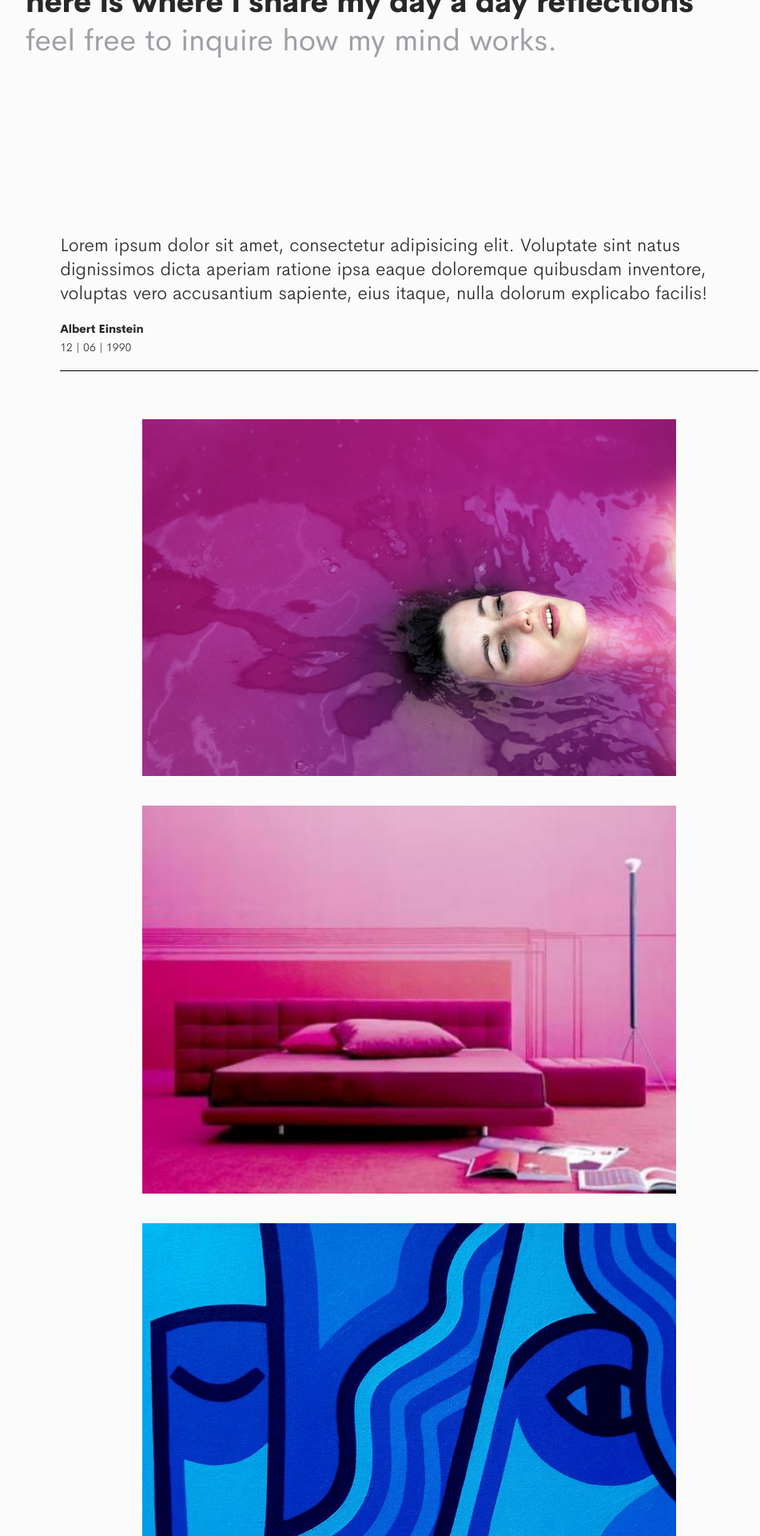
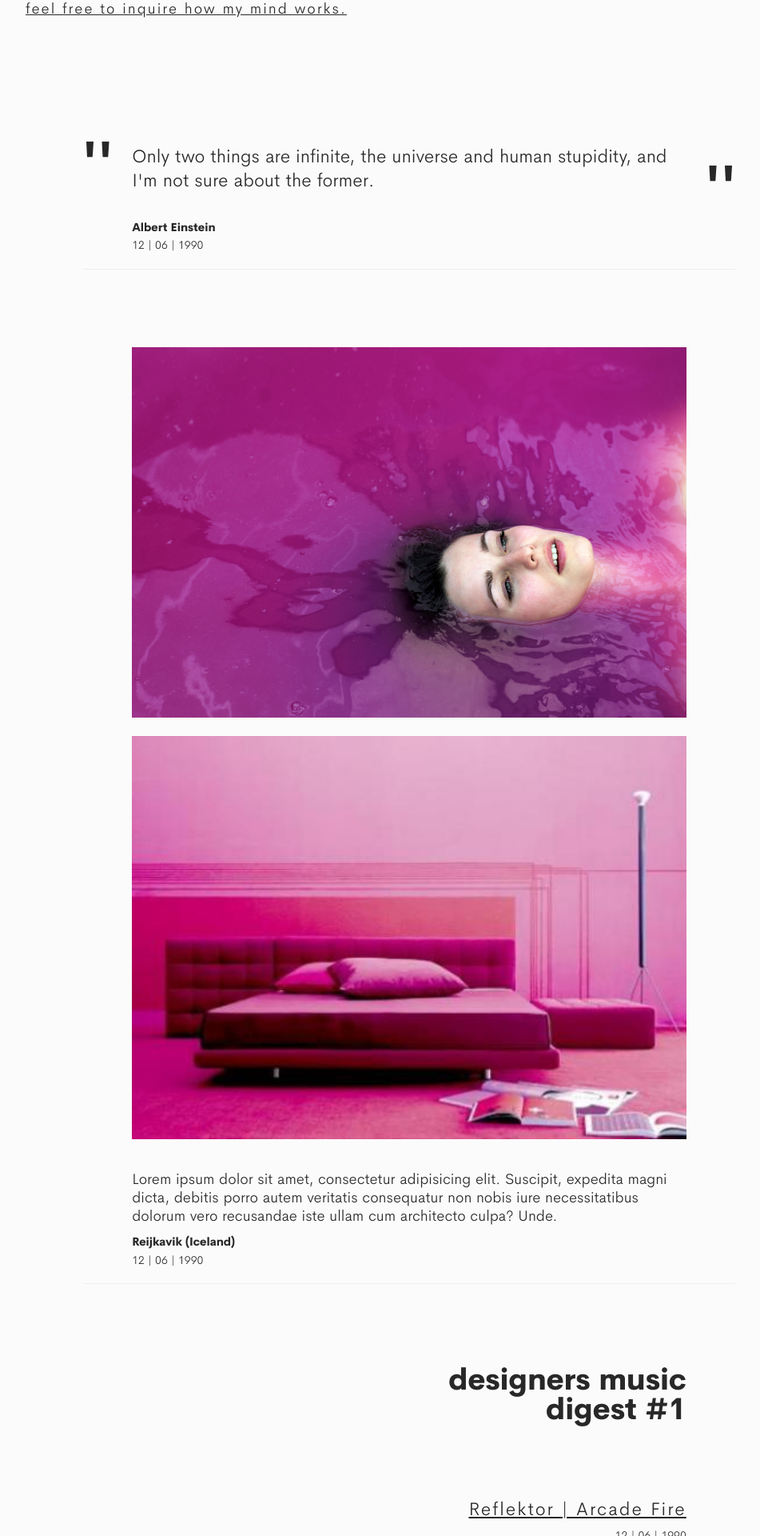
Before and after one commit to lordbyron90/version_2, a PHP site: page /blog.html in a window 1280 px wide. Shown: the part 560-2480 px from the top of the page at 80% size, without its empty margins (128-1079 px from the left). Run offline with PHP 8.4, Linux system fonts and the light colour scheme; some libraries are stand-ins or nearby versions; some web fonts are replaced; grey boxes are pictures that could not be loaded.

Commit message:
Ajustes Page, blog

```diff
--- a/blog.html
+++ b/blog.html
@@ -3,7 +3,7 @@
 <head>
 	<meta charset="UTF-8">
 	<title>portfolio_noel_lago</title>
-	<link rel="stylesheet" href="style.css?v=ddsd">
+	<link rel="stylesheet" href="style.css?v=dd">
 	<link href="https://fonts.googleapis.com/css?family=Muli:300,400,700,800,900" rel="stylesheet">
 	<meta name="viewport" content="width=device-witdh, initial-scale=1">
 </head>
@@ -37,14 +37,16 @@
 
 		<div class="main_container">
 
-			<h1 class="logo_blog_section"><img src="images/black.svg" alt=""></h1>
+			<h1 class="icon_hero"><img src="images/min_circle_black.svg" alt=""></h1>
 
-			<p class="presentation">here is where i share my day a day reflections <span>feel free to inquire how my mind works. </span></p>
+			<p class="intro_home">here is where i share my reflections</p>
+
+			<p class="second_par">feel free to inquire how my mind works.</p>
 
 
 		<div class="blog_container">
 			<section class="quote_blog_container blog_container_gap">
-				<p class="quote_blog">Lorem ipsum dolor sit amet, consectetur adipisicing elit. Voluptate sint natus dignissimos dicta aperiam ratione ipsa eaque doloremque quibusdam inventore, voluptas vero accusantium sapiente, eius itaque, nulla dolorum explicabo facilis!</p>
+				<p class="quote_blog">Only two things are infinite, the universe and human stupidity, and I'm not sure about the former.</p>
 
 				<p class="author_blog">Albert Einstein</p>
 				<p class="date_blog">12 | 06 | 1990</p>
@@ -54,17 +56,25 @@
 				<div class="photo_container">
 					<img src="images/monocolor-3.jpg" alt="">
 					<img src="images/monocolor-2.jpeg" alt="">
-					<img src="images/monocolor-1.jpeg" alt="">
 				</div>
 
 				<p class="photo_comment_blog">Lorem ipsum dolor sit amet, consectetur adipisicing elit. Suscipit, expedita magni dicta, debitis porro autem veritatis consequatur non nobis iure necessitatibus dolorum vero recusandae iste ullam cum architecto culpa? Unde.</p>
+				<p class="place_blog">Reijkavik (Iceland)</p>
 				<p class="date_blog">12 | 06 | 1990</p>
 			</section>
 
 
 
 			<section class="spotify_blog_container blog_container_gap">
-				<iframe src="https://open.spotify.com/embed?uri=spotify%3Atrack%3A33Q6ldVXuJyQmqs8BmAa0k" width="380" height="380" frameborder="0" allowtransparency="true"></iframe>
+				<div class="spotify_content">
+					<iframe class="spotify_api" src="https://open.spotify.com/embed/track/36FaicbcQqoLXBBqTW76Zk" width="300" height="300" frameborder="0" allowtransparency="true"></iframe>
+
+					<div class="spotify_content_desc">
+						<p class="spotify_title">designers music digest #1</p>
+						<p class="spotify_song">Reflektor | Arcade Fire</p>
+						<p class="spotify_date">12 | 06 | 1990</p>
+					</div>
+				</div>
 			</section>
 
 		</div>
--- a/style.css
+++ b/style.css
@@ -92,13 +92,13 @@ html,body{
 /*////////////////////  SELECTION //////////////////////*/
 /*////////////////////  SELECTION //////////////////////*/
 ::-moz-selection { /* Code for Firefox */
-    color: #282828;
-    background: #9EA0A6;
+    color: #FBFBFB;
+    background: #282828;
 }
 
 ::selection {
-    color: #282828;
-    background: #FBFBFB;
+    color: #FBFBFB;
+    background: #282828;
 }
 
 
@@ -706,6 +706,8 @@ font-weight: 300;
 font-size: 1.43rem;
 line-height: 1.875rem;
 margin-bottom: 3.76rem;
+text-decoration: underline;
+letter-spacing: 2px;
 }
 
 .second_par span{
@@ -1071,43 +1077,108 @@ figure.hover_page:hover p {
 }
 
 .blog_container_gap{
-  width: 54.60rem;
+  width: 85%;
   margin: 0 auto;
-  border-bottom: 1px solid black;
-  padding: 3.76rem 0rem 1.43rem 0rem;
+  border-bottom: 0.5px solid rgba(200, 200, 200, 0.25);
+  padding: 6.08rem 0rem 1.43rem 0rem;
 }
 
 .quote_blog{
+  position:relative;
   font-size: 1.43rem;
   line-height: 1.87rem;
   font-weight: 300;
-  margin-bottom: 1.43rem;
+  width: 85%;
+  margin: 0 auto 2.32rem auto;
+}
+
+.quote_blog:before{
+  position: absolute;
+  left:-9%;
+  content: "''";
+  font-size: 3.78rem;
+  font-weight: 800;
+}
+
+.quote_blog:after{
+  position: absolute;
+  right:-9%;
+  content: "''";
+  font-size: 3.78rem;
+  font-weight: 800;
 }
 
 .author_blog{
   font-size: .89rem;
   font-weight: 800;
-  margin-bottom: .54rem;
+  width: 85%;
+  margin: 0 auto .54rem auto;
+}
+
+.place_blog{
+  font-size: .89rem;
+  font-weight: 800;
+  width: 85%;
+  margin: 0 auto .54rem auto;
 }
 
 .date_blog{
   font-size: .89rem;
   font-weight: 300;
+  width: 85%;
+  margin: 0 auto;
 }
 
 .photo_container{
-  width: 41.71rem;
+  width: 85%;
   margin: 0 auto;
 }
 
 .photo_container img{
-  padding-bottom: 2.32rem;
+  padding-bottom: 1.43rem;
 }
 
 .photo_comment_blog{
+  width: 85%;
+  margin: .89rem auto .89rem auto;
   font-weight: 300;
-  margin-bottom: .54rem;
+  font-size: 1.16rem;
+  line-height: 1.43rem;
 }
+
+.spotify_content{
+  width: 85%;
+  margin: 0 auto;
+}
+
+.spotify_api{
+  width: 35%;
+}
+
+.spotify_content_desc{
+  width: 65%;
+  float: right;
+  padding-left: 2.32rem;
+  font-weight: 800;
+  font-size: 2.32rem;
+  text-align: right;
+}
+
+.spotify_song{
+  font-weight: 300;
+  font-size: 1.43rem;
+  margin-top: 6.08rem;
+  text-decoration: underline;
+  letter-spacing: 2px;
+}
+
+.spotify_date{
+  font-size: .89rem;
+  font-weight: 300;
+  margin-top: .89rem;
+
+}
+
 
 
 /*//////////////////// CONTACT PAGE //////////////////////*/
@@ -1229,9 +1300,28 @@ figure.hover_page:hover p {
     font-size: 1.16rem;
     line-height: 1.43rem;
     margin-bottom: 3.76rem;
+  }
+
+  .icon_hero{
+    margin: 0 auto 3.76rem auto;
+  }
+
 }
 
+@media only screen and (min-width: 710px) and (max-width:1580px){
+  .intro_home{
+    font-size: 3.04rem;
+    line-height: 3.76rem;
+  }
+  .second_par{
+    font-size: 1.16rem;
+    line-height: 1.43rem;
+    margin-bottom: 3.76rem;
+
+  }
 }
+
+
 @media only screen and (max-width: 1070px){
   .hover_box{
     opacity:1;
```
Also changed, not shown: other parts of style.css (+56 -46 lines), index.html (+21 -23 lines), page.html (+5 -6 lines), images/dot-01.svg (added), images/dot.png (added), images/golden_ratio-04.svg (added), images/min_circle_black.svg (added), images/pattern.png (added), images/pattern_dot.jpg (added), 1 other file.
